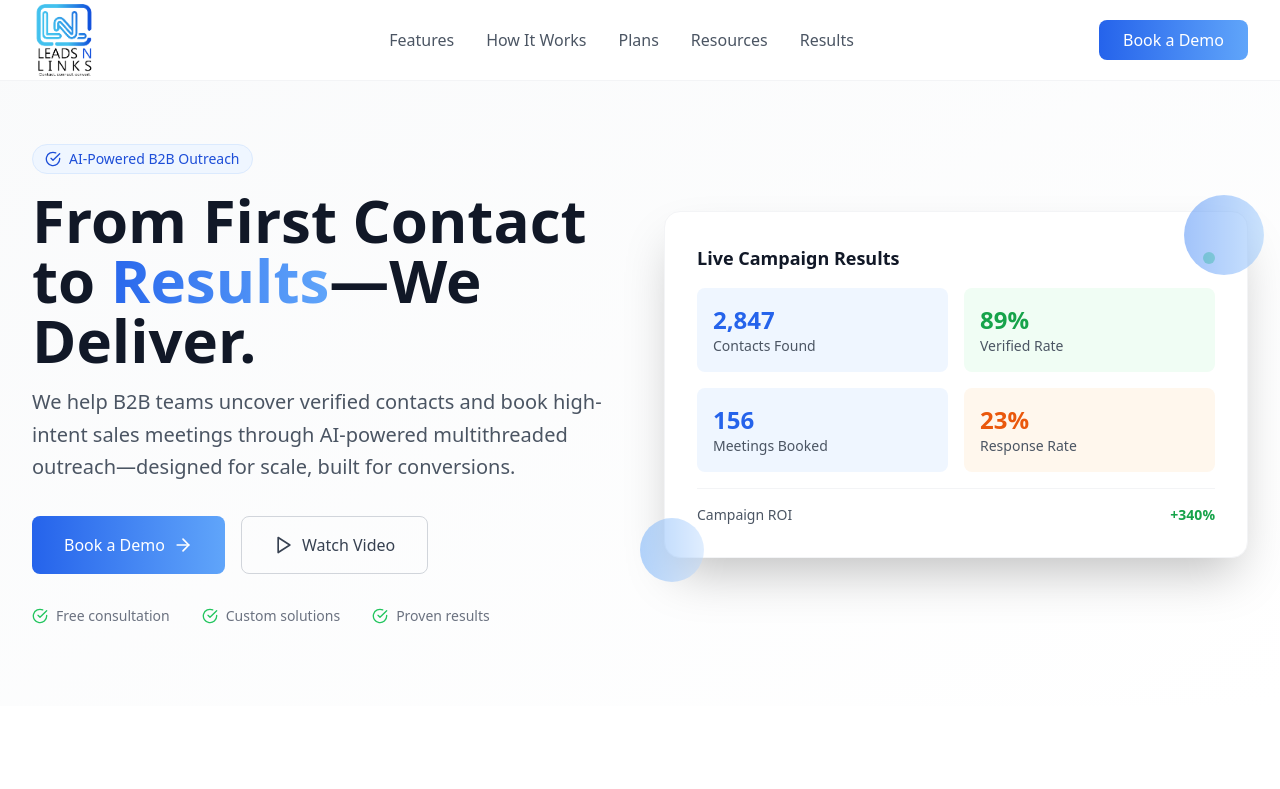
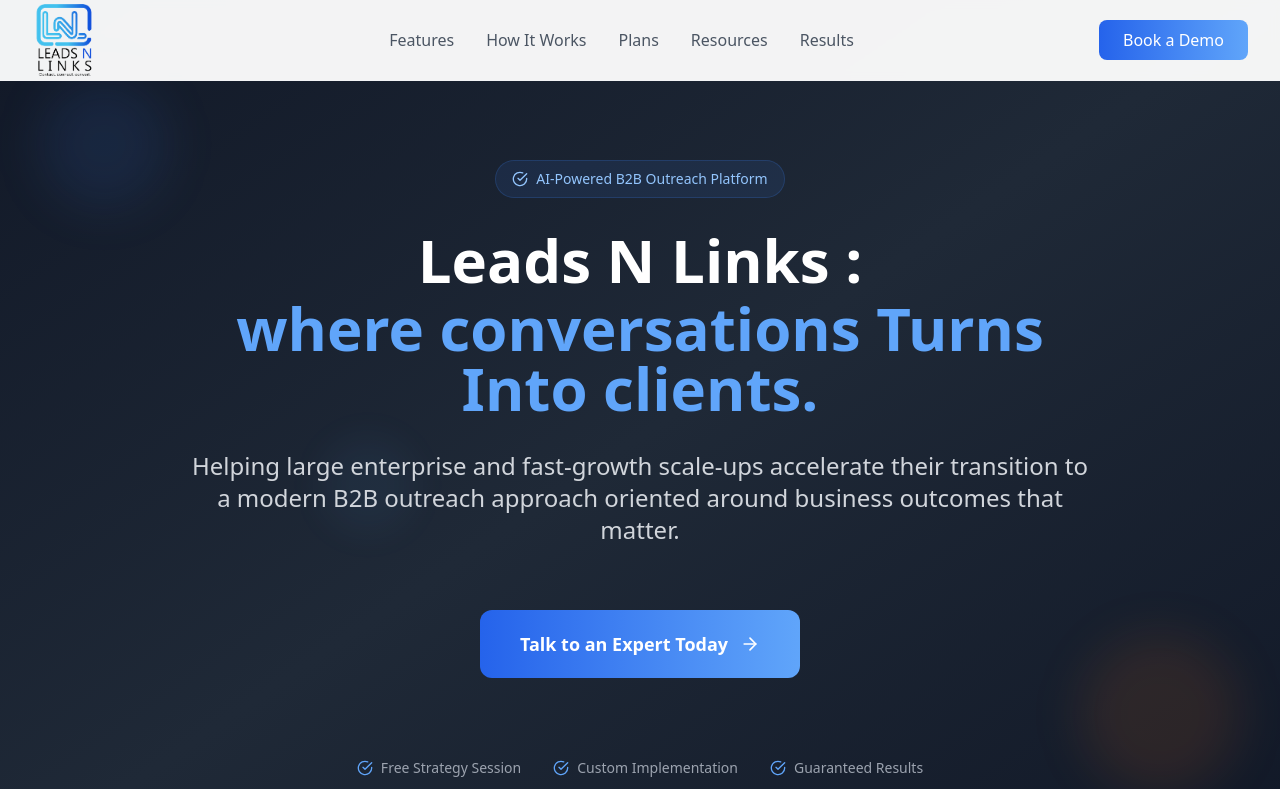
Before and after one commit to ar-yan-pandey/lnl, a React (Vite) app: page / in a window 1280 px wide. Shown: the top 789 px of the page. Built offline with nearby package versions, Linux system fonts and the light colour scheme.

Commit message:
updatedS

```diff
--- a/src/components/Hero.tsx
+++ b/src/components/Hero.tsx
@@ -7,97 +7,63 @@ const Hero = () => {
 
   return (
     <>
-      <section className="pt-16 bg-gradient-to-br from-gray-50 to-white">
-      <div className="max-w-7xl mx-auto px-4 sm:px-6 lg:px-8 py-20">
-        <div className="grid lg:grid-cols-2 gap-12 items-center">
-          <div className="space-y-8">
-            <div className="space-y-4">
-              <div className="inline-flex items-center px-3 py-1 rounded-full text-sm bg-blue-50 text-blue-700 border border-blue-100">
-                <CheckCircle className="w-4 h-4 mr-2" />
-                AI-Powered B2B Outreach
-              </div>
-              <h1 className="text-5xl lg:text-6xl font-bold text-gray-900 leading-tight">
-                From First Contact to
-                <span className="bg-gradient-to-r from-blue-600 to-blue-400 bg-clip-text text-transparent"> Results</span>
-                —We Deliver.
-              </h1>
-              <p className="text-xl text-gray-600 leading-relaxed">
-                We help B2B teams uncover verified contacts and book high-intent sales meetings through AI-powered multithreaded outreach—designed for scale, built for conversions.
-              </p>
+      <section className="pt-16 bg-gradient-to-br from-gray-900 via-gray-800 to-gray-900 relative overflow-hidden">
+        {/* Background decorative elements */}
+        <div className="absolute inset-0">
+          <div className="absolute top-20 left-10 w-32 h-32 bg-blue-500/10 rounded-full blur-xl"></div>
+          <div className="absolute bottom-20 right-10 w-40 h-40 bg-orange-500/10 rounded-full blur-xl"></div>
+          <div className="absolute top-1/2 left-1/4 w-24 h-24 bg-blue-400/5 rounded-full blur-lg"></div>
+        </div>
+
+        <div className="max-w-6xl mx-auto px-4 sm:px-6 lg:px-8 py-24 relative z-10">
+          <div className="text-center space-y-8">
+            {/* Badge */}
+            <div className="inline-flex items-center px-4 py-2 rounded-full text-sm bg-blue-500/10 text-blue-300 border border-blue-500/20">
+              <CheckCircle className="w-4 h-4 mr-2" />
+              AI-Powered B2B Outreach Platform
             </div>
 
-            <div className="flex flex-col sm:flex-row gap-4">
+            {/* Main Headline */}
+            <h1 className="text-4xl md:text-5xl lg:text-6xl font-bold text-white leading-tight max-w-4xl mx-auto">
+              Leads N Links :
+              <span className="block text-blue-400 mt-2">
+                where conversations Turns Into clients.
+              </span>
+            </h1>
+
+            {/* Subtitle */}
+            <p className="text-xl md:text-2xl text-gray-300 leading-relaxed max-w-4xl mx-auto">
+              Helping large enterprise and fast-growth scale-ups accelerate their transition to a modern B2B outreach approach oriented around business outcomes that matter.
+            </p>
+
+            {/* CTA Button */}
+            <div className="pt-8">
               <button
                 onClick={() => setIsContactFormOpen(true)}
-                className="bg-gradient-to-r from-blue-600 to-blue-400 text-white px-8 py-4 rounded-lg hover:shadow-xl transition-all duration-200 flex items-center justify-center group"
+                className="bg-gradient-to-r from-blue-600 to-blue-400 text-white px-10 py-5 rounded-xl text-lg font-semibold hover:shadow-2xl hover:shadow-blue-500/25 transition-all duration-300 transform hover:scale-105 inline-flex items-center group"
               >
-                Book a Demo
-                <ArrowRight className="w-5 h-5 ml-2 group-hover:translate-x-1 transition-transform" />
-              </button>
-              <button className="border border-gray-300 text-gray-700 px-8 py-4 rounded-lg hover:bg-gray-50 transition-colors flex items-center justify-center">
-                <Play className="w-5 h-5 mr-2" />
-                Watch Video
+                Talk to an Expert Today
+                <ArrowRight className="w-5 h-5 ml-3 group-hover:translate-x-1 transition-transform" />
               </button>
             </div>
 
-            <div className="flex items-center space-x-8 text-sm text-gray-500">
+            {/* Trust indicators */}
+            <div className="pt-12 flex flex-wrap justify-center items-center gap-8 text-sm text-gray-400">
               <div className="flex items-center">
-                <CheckCircle className="w-4 h-4 mr-2 text-green-500" />
-                Free consultation
+                <CheckCircle className="w-4 h-4 mr-2 text-blue-400" />
+                Free Strategy Session
               </div>
               <div className="flex items-center">
-                <CheckCircle className="w-4 h-4 mr-2 text-green-500" />
-                Custom solutions
+                <CheckCircle className="w-4 h-4 mr-2 text-blue-400" />
+                Custom Implementation
               </div>
               <div className="flex items-center">
-                <CheckCircle className="w-4 h-4 mr-2 text-green-500" />
-                Proven results
+                <CheckCircle className="w-4 h-4 mr-2 text-blue-400" />
+                Guaranteed Results
               </div>
             </div>
           </div>
-
-          <div className="relative">
-            <div className="bg-white rounded-2xl shadow-2xl p-8 border border-gray-100">
-              <div className="space-y-4">
-                <div className="flex items-center justify-between">
-                  <h3 className="text-lg font-semibold text-gray-900">Live Campaign Results</h3>
-                  <div className="w-3 h-3 bg-green-400 rounded-full animate-pulse"></div>
-                </div>
-
-                <div className="grid grid-cols-2 gap-4">
-                  <div className="bg-blue-50 p-4 rounded-lg">
-                    <div className="text-2xl font-bold text-blue-600">2,847</div>
-                    <div className="text-sm text-gray-600">Contacts Found</div>
-                  </div>
-                  <div className="bg-green-50 p-4 rounded-lg">
-                    <div className="text-2xl font-bold text-green-600">89%</div>
-                    <div className="text-sm text-gray-600">Verified Rate</div>
-                  </div>
-                  <div className="bg-blue-50 p-4 rounded-lg">
-                    <div className="text-2xl font-bold text-blue-600">156</div>
-                    <div className="text-sm text-gray-600">Meetings Booked</div>
-                  </div>
-                  <div className="bg-orange-50 p-4 rounded-lg">
-                    <div className="text-2xl font-bold text-orange-600">23%</div>
-                    <div className="text-sm text-gray-600">Response Rate</div>
-                  </div>
-                </div>
-
-                <div className="pt-4 border-t border-gray-100">
-                  <div className="flex items-center justify-between text-sm">
-                    <span className="text-gray-600">Campaign ROI</span>
-                    <span className="text-green-600 font-semibold">+340%</span>
-                  </div>
-                </div>
-              </div>
-            </div>
-
-            {/* Floating elements */}
-            <div className="absolute -top-4 -right-4 w-20 h-20 bg-gradient-to-r from-blue-500 to-blue-300 rounded-full opacity-20 animate-pulse"></div>
-            <div className="absolute -bottom-6 -left-6 w-16 h-16 bg-gradient-to-r from-blue-400 to-blue-200 rounded-full opacity-20 animate-pulse delay-1000"></div>
-          </div>
         </div>
-      </div>
       </section>
 
       <ContactForm
```
